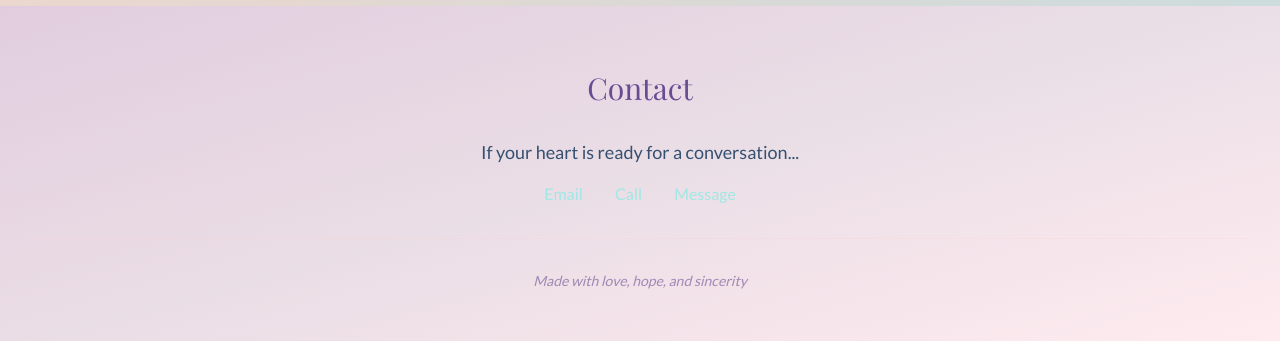
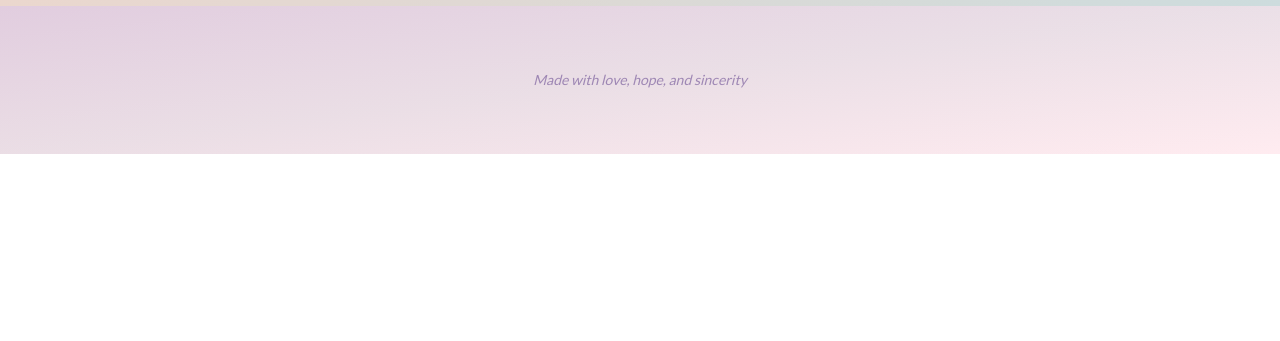
Before and after one commit to snkumar2-ai/mine-react, a React (Vite) app: page / in a window 1280 px wide. Shown: the part 6741-7082 px from the top of the page. After the commit the page ends 6895 px from the top, so only its background shows below. Built offline with nearby package versions, Linux system fonts and the light colour scheme; grey boxes are pictures that could not be loaded.

Commit message:
Remove contact section from footer, keep only tagline

```diff
--- a/src/components/CTA.jsx
+++ b/src/components/CTA.jsx
@@ -185,16 +185,8 @@ export default function CTA() {
               className="bg-gradient-to-r from-soft-pink via-warm-pastel to-soft-teal p-12 rounded-3xl shadow-2xl border-4 border-white"
               initial={{ scale: 0.5, rotate: -10 }}
               animate={{
-                scale: [0.5, 1.2, 1],
-                rotate: [0, 5, -5, 0]
-              }}
-              transition={{
-                duration: 1.5,
-                type: "spring",
-                bounce: 0.5
-              }}
-              onClick={(e) => e.stopPropagation()}
-              animate={{
+                scale: 1,
+                rotate: 0,
                 boxShadow: [
                   "0 0 20px rgba(255, 196, 196, 0.5)",
                   "0 0 40px rgba(255, 214, 165, 0.8)",
@@ -204,10 +196,11 @@ export default function CTA() {
                 ]
               }}
               transition={{
-                duration: 2,
-                repeat: Infinity,
-                repeatType: "reverse"
+                scale: { duration: 0.8, type: "spring", bounce: 0.5 },
+                rotate: { duration: 0.8 },
+                boxShadow: { duration: 2, repeat: Infinity, repeatType: "reverse" }
               }}
+              onClick={(e) => e.stopPropagation()}
             >
               <motion.p
                 className="font-playfair text-5xl md:text-7xl text-white font-bold"
--- a/src/components/Footer.jsx
+++ b/src/components/Footer.jsx
@@ -5,50 +5,14 @@ export default function Footer() {
     <footer id="footer" className="py-16 bg-gradient-to-br from-deep-purple/20 via-deep-blue/10 to-soft-pink/10">
       <div className="max-w-7xl mx-auto px-8 text-center">
         <motion.div
-          className="space-y-8"
-          initial={{ opacity: 0, y: 50 }}
-          whileInView={{ opacity: 1, y: 0 }}
-          transition={{ duration: 1.5 }}
+          initial={{ opacity: 0 }}
+          whileInView={{ opacity: 1 }}
+          transition={{ duration: 2 }}
           viewport={{ once: true }}
         >
-          <h3 className="font-playfair text-3xl text-deep-purple">
-            Contact
-          </h3>
-
-          <div className="space-y-4 text-deep-blue font-lato">
-            <p className="text-lg">If your heart is ready for a conversation...</p>
-            <div className="flex justify-center space-x-8">
-              <motion.button
-                className="text-soft-teal hover:text-deep-purple transition-colors duration-300"
-                whileHover={{ scale: 1.1 }}
-              >
-                Email
-              </motion.button>
-              <motion.button
-                className="text-soft-teal hover:text-deep-purple transition-colors duration-300"
-                whileHover={{ scale: 1.1 }}
-              >
-                Call
-              </motion.button>
-              <motion.button
-                className="text-soft-teal hover:text-deep-purple transition-colors duration-300"
-                whileHover={{ scale: 1.1 }}
-              >
-                Message
-              </motion.button>
-            </div>
-          </div>
-
-          <motion.div
-            className="pt-8 border-t border-soft-pink/20"
-            initial={{ opacity: 0 }}
-            whileInView={{ opacity: 1 }}
-            transition={{ duration: 2, delay: 1 }}
-          >
-            <p className="text-deep-purple/60 font-lato text-sm italic">
-              Made with love, hope, and sincerity
-            </p>
-          </motion.div>
+          <p className="text-deep-purple/60 font-lato text-sm italic">
+            Made with love, hope, and sincerity
+          </p>
         </motion.div>
       </div>
     </footer>
```
